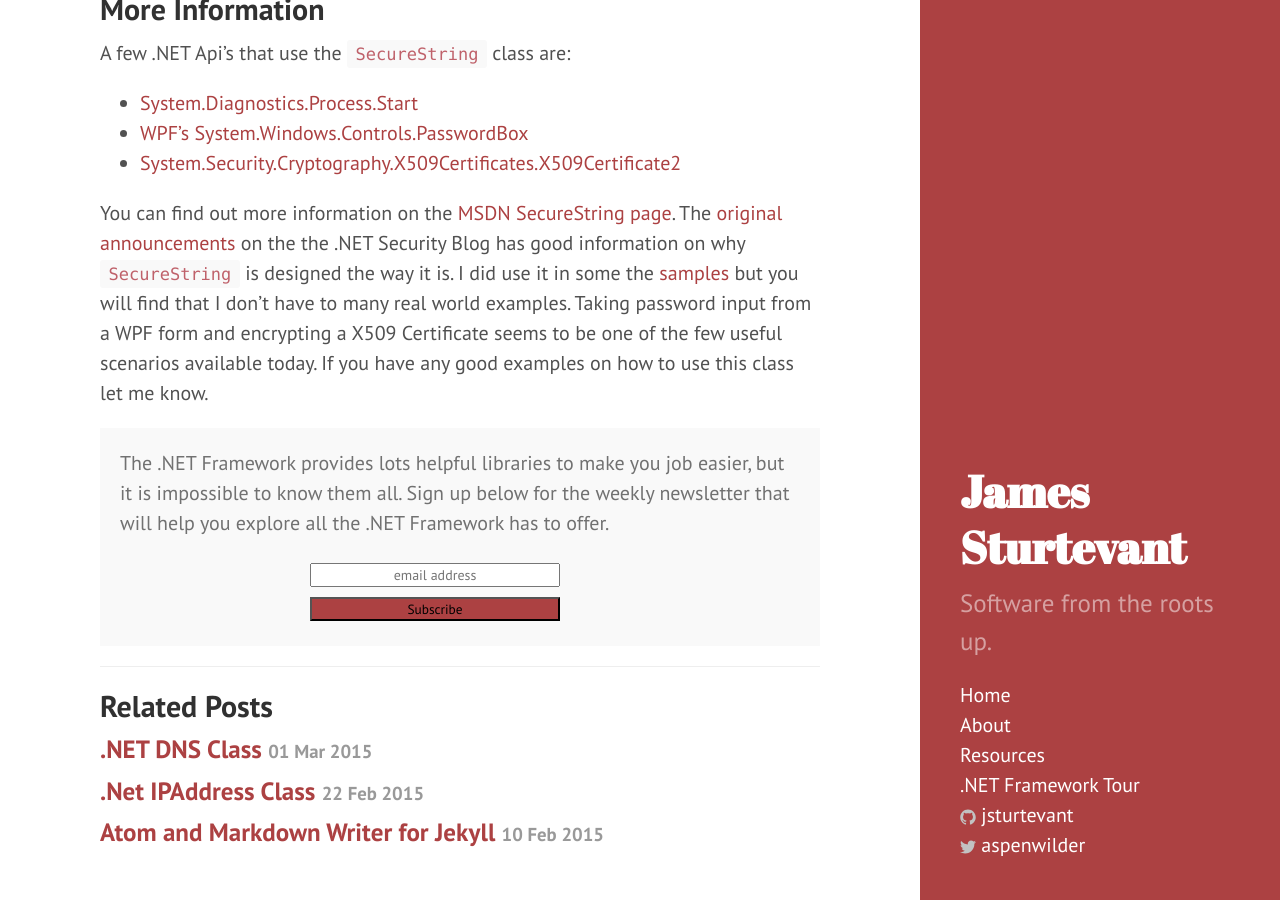
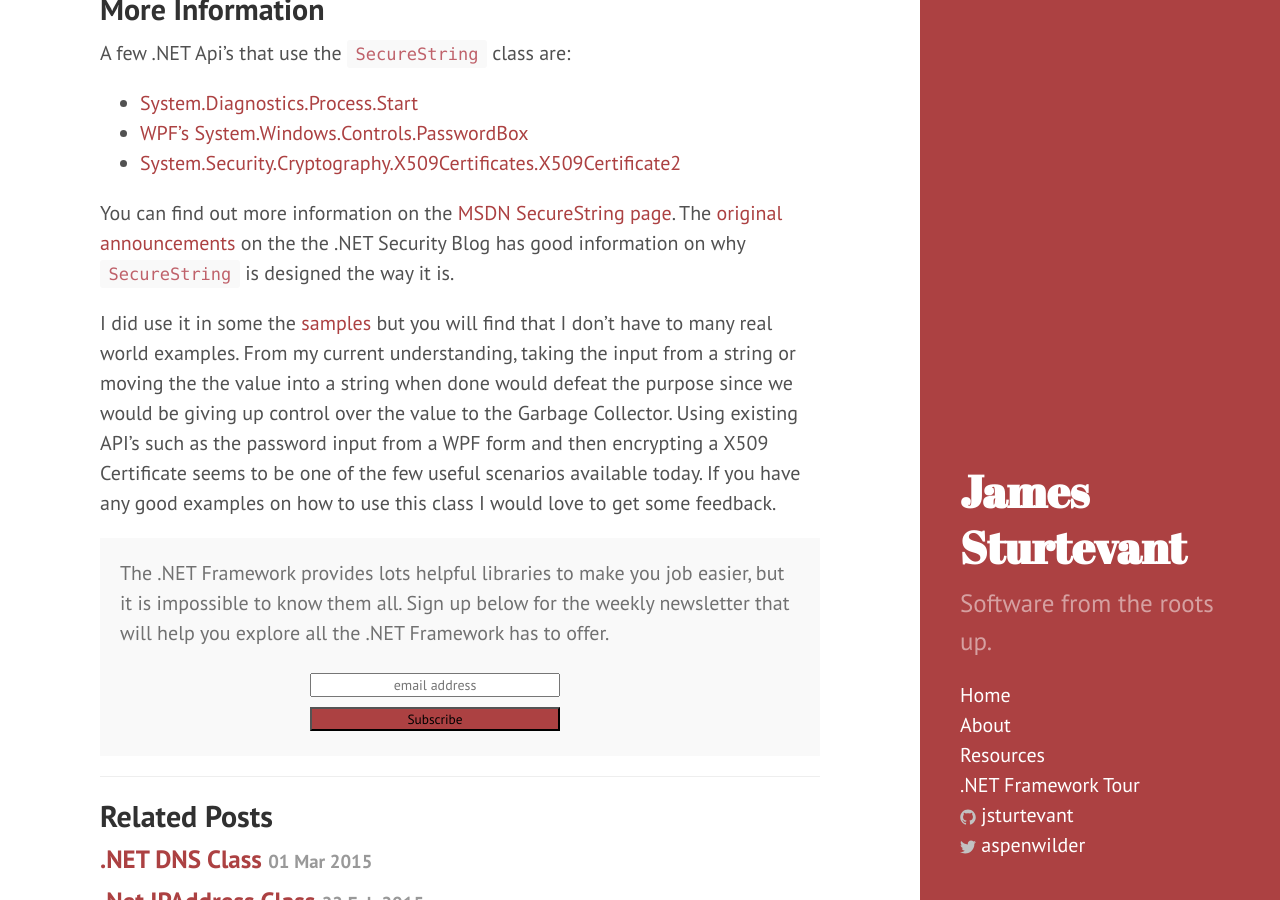
Before and after one commit to jsturtevant/jsturtevant.github.io, a Jekyll site: the page built from _posts/2015-03-09-net-secure-string.markdown, in a window 1280 px wide and 900 px high, scrolled down 1519 px. Built offline with Jekyll 4.4.1, drawn with Linux system fonts in a browser that asks for light colours; Markdown is read by kramdown in place of the engine named in the settings; comment, search, counter and statistics services are not loaded.

Commit message:
Added some more thoughts

````diff
--- a/_posts/2015-03-09-net-secure-string.markdown
+++ b/_posts/2015-03-09-net-secure-string.markdown
@@ -51,4 +51,5 @@ A few .NET Api's that use the ```SecureString``` class are:
 -  [System.Security.Cryptography.X509Certificates.X509Certificate2](https://msdn.microsoft.com/en-us/library/ms148419(v=vs.110).aspx)
 
 You can find out more information on the [MSDN SecureString page](https://msdn.mi( System.Windows.Controls)crosoft.com/en-us/library/system.security.securestring%28v=vs.110%29.aspx). The [original announcements](http://blogs.msdn.com/b/shawnfa/archive/2006/11/01/securestring-redux.aspx) on the the .NET Security Blog  has good information on why ```SecureString``` is designed the way it is.
-I did use it in some the [samples](https://github.com/jsturtevant/DotNetTour) but you will find that I don't have to many real world examples. Taking password input from a WPF form and encrypting a X509 Certificate seems to be one of the few useful scenarios available today.   If you have any good examples on how to use this class let me know.
+
+I did use it in some the [samples](https://github.com/jsturtevant/DotNetTour) but you will find that I don't have to many real world examples. From my current understanding, taking the input from a string or moving the the value into a string when done would defeat the purpose since we would be giving up control over the value to the Garbage Collector.  Using existing API's such as the password input from a WPF form and then encrypting a X509 Certificate seems to be one of the few useful scenarios available today.   If you have any good examples on how to use this class I would love to get some feedback.
````
